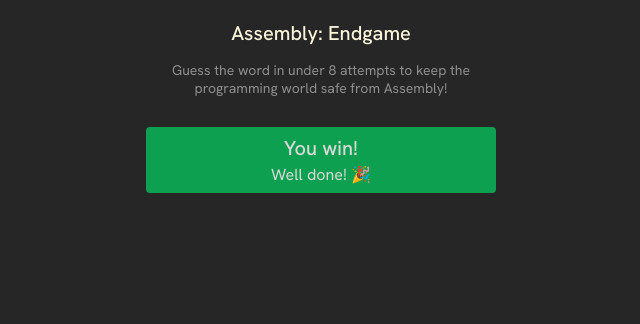
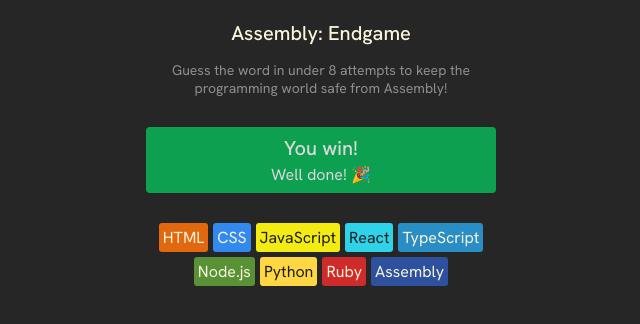
Before and after one commit to spun21m/Asssembly-Endgame, a React (Vite) app: page / in a window 1280 px wide. Shown: the top 324 px of the page, without its empty margins (319-959 px from the left). Built offline with nearby package versions, Linux system fonts and the light colour scheme.

Commit message:
Language list added

```diff
--- /dev/null
+++ b/languages.js
@@ -0,0 +1,47 @@
+export const languages = [
+    {
+        name: "HTML",
+        backgroundColor: "#E2680F",
+        color: "#F9F4DA",
+    },
+    {
+        name: "CSS",
+        backgroundColor: "#328AF1",
+        color: "#F9F4DA",
+    },
+    {
+        name: "JavaScript",
+        backgroundColor: "#F4EB13",
+        color: "#1E1E1E",
+    },
+    {
+        name: "React",
+        backgroundColor: "#2ED3E9",
+        color: "#1E1E1E",
+    },
+    {
+        name: "TypeScript",
+        backgroundColor: "#298EC6",
+        color: "#F9F4DA",
+    },
+    {
+        name: "Node.js",
+        backgroundColor: "#599137",
+        color: "#F9F4DA",
+    },
+    {
+        name: "Python",
+        backgroundColor: "#FFD742",
+        color: "#1E1E1E",
+    },
+    {
+        name: "Ruby",
+        backgroundColor: "#D02B2B",
+        color: "#F9F4DA",
+    },
+    {
+        name: "Assembly",
+        backgroundColor: "#2D519F",
+        color: "#F9F4DA",
+    },
+]
--- a/src/App.jsx
+++ b/src/App.jsx
@@ -1,4 +1,20 @@
+import { languages } from "../languages";
+
 export default function AssemblyEndgame() {
+  const languageElements = languages.map((language) => {
+    return (
+      <span
+        className="chip"
+        style={{
+          backgroundColor: language.backgroundColor,
+          color: language.color,
+        }}
+        key={language.name}
+      >
+        {language.name}
+      </span>
+    );
+  });
   return (
     <main>
       <header>
@@ -12,6 +28,7 @@
         <h2>You win!</h2>
         <p>Well done! 🎉</p>
       </section>
+      <section className="language-chips">{languageElements}</section>
     </main>
   );
 }
--- a/src/index.css
+++ b/src/index.css
@@ -47,3 +47,16 @@
 .game-status p {
   margin-top: 3px;
 }
+
+.language-chips {
+  max-width: 350px;
+  display: flex;
+  flex-wrap: wrap;
+  gap: 5px;
+  justify-content: center;
+}
+
+.language-chips .chip {
+  border-radius: 3px;
+  padding: 4px;
+}
```
